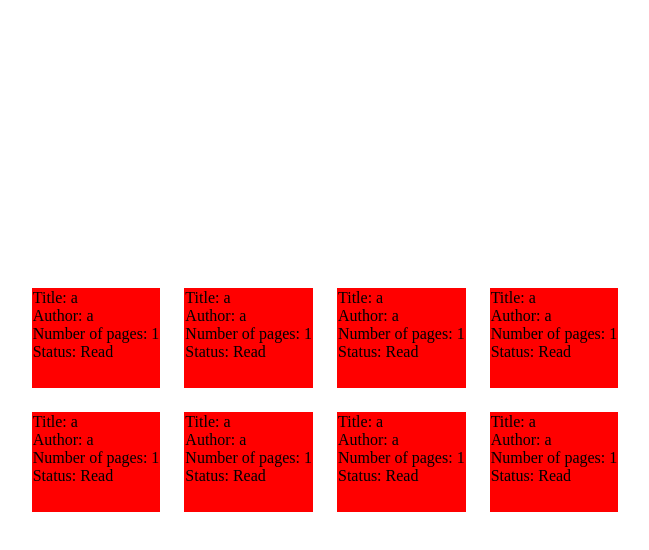
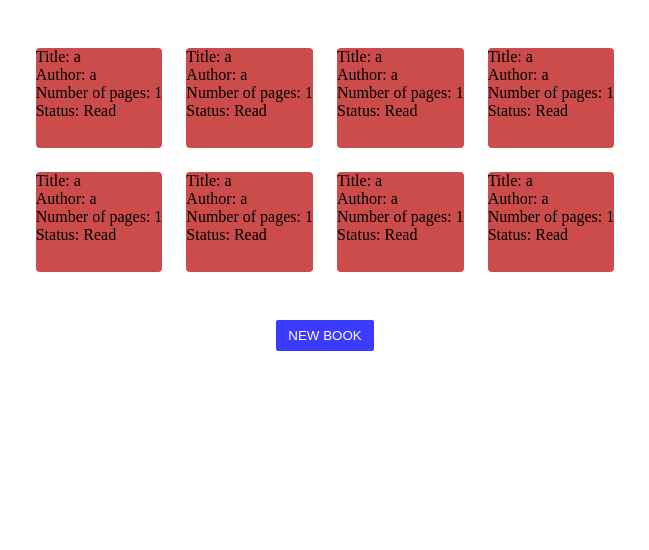
Before and after one commit to ahmedhanyh/library, a plain HTML site: page index.html in a window 1280 px wide. Shown: the whole page, without its empty margins (315-964 px from the left). Drawn offline with Linux system fonts and the light colour scheme.

Commit message:
Added a 'NEW BOOK' button
Added a new button and styled it - Changed the page layout

```diff
--- a/css/style.css
+++ b/css/style.css
@@ -6,11 +6,14 @@
 }
 
 body {
+    box-sizing: border-box;
     width: 100vw;
     height: 100vh;
+    padding: 48px;
     display: flex;
-    justify-content: center;
+    flex-direction: column;
     align-items: center;
+    gap: 48px;
 }
 
 #books-list {
@@ -21,6 +24,14 @@ body {
 }
 
 .book-item {
-    border: 1px solid red;
-    background-color: red;
+    background-color: rgb(204, 75, 75);
+    border-radius: 4px;
 }
+
+#new-book-btn {
+    background-color: rgb(59, 59, 255);
+    border-radius: 2px;
+    padding: 8px 12px;
+    color: white;
+    cursor: pointer;
+}
--- a/index.html
+++ b/index.html
@@ -9,6 +9,7 @@
 </head>
 <body>
     <ul id="books-list"></ul>
+    <button id="new-book-btn">NEW BOOK</button>
     <script src="js/script.js"></script>
 </body>
 </html>
```
